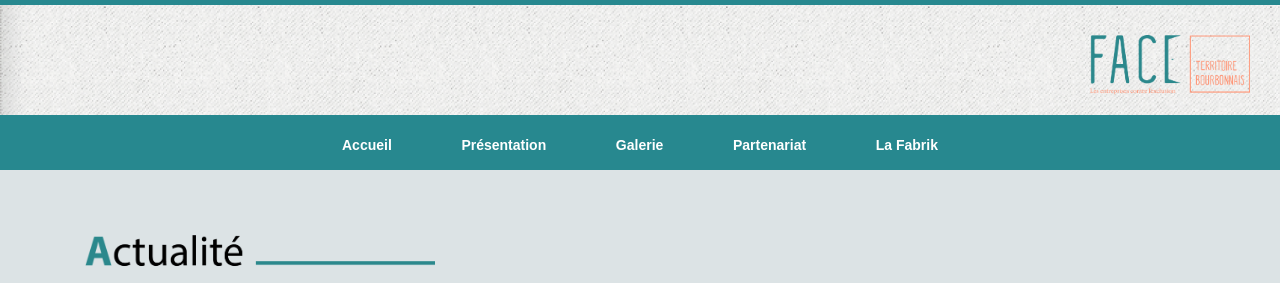
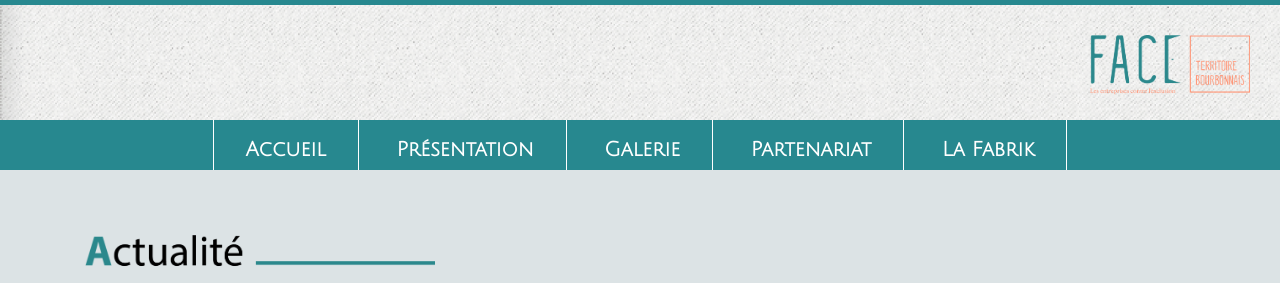
Before and after one commit to Quentin777/SiteFace, a PHP site: page /index.html in a window 1280 px wide. Shown: the top 283 px of the page. Run offline with PHP 8.4, Linux system fonts and the light colour scheme; some libraries are stand-ins or nearby versions.

Commit message:
Add files via upload

```diff
--- a/css/style.css
+++ b/css/style.css
@@ -471,8 +471,17 @@
 #menu-demo2 li{
 display:inline-block;
 position:relative;
-
 }
+#menu-demo2 li ul li a{
+  font-family: 'Julius Sans One', sans-serif;
+  font-size: 15px;
+}
+#menu-demo2 li a{
+  font-family: 'Julius Sans One', sans-serif;
+  font-size: 20px;
+  border-right: 1px solid white;
+}
+#first{border-left: solid 1px white;}
 #menu-demo2 ul li{
 display:inherit;
 }
@@ -557,4 +566,6 @@
   #nav_show{display: inline-block;}
 }
 
+@media screen and (min-width: 960px){
+header{border-bottom: none;}}
 /*/////////////////////////////  CSS  NAVBAR FIN /////////////////////////////////////*/
```
